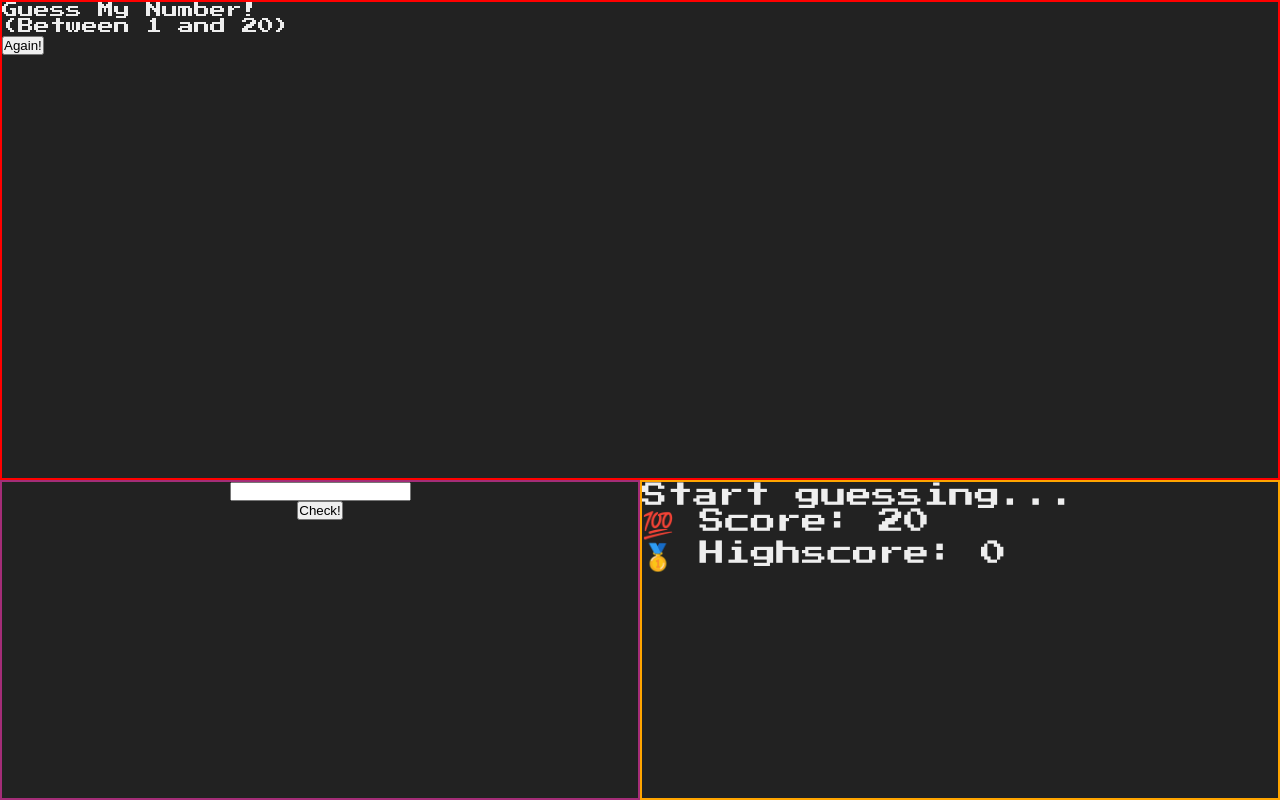
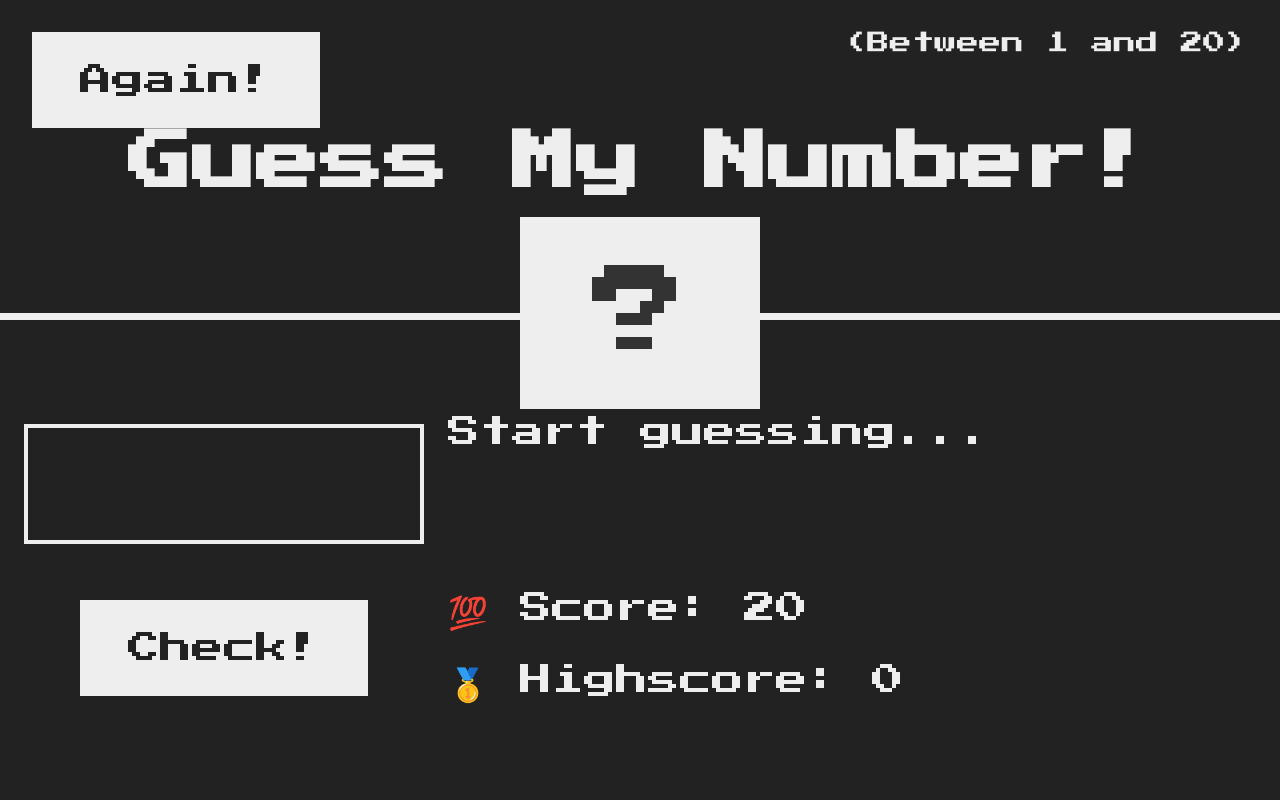
Before and after one commit to Adelsimed/Guess-my-number, a plain HTML site: page index.html in a window 1280 px wide. Drawn offline with Linux system fonts and the light colour scheme.

Commit message:
styling the layout and elements

```diff
--- a/index.html
+++ b/index.html
@@ -2,16 +2,17 @@
 <html lang="en">
   <head>
     <meta charset="UTF-8" />
-    <meta http-equiv="X-UA-Compatible" content="IE=edge" />
     <meta name="viewport" content="width=device-width, initial-scale=1.0" />
+    <meta http-equiv="X-UA-Compatible" content="ie=edge" />
+    <link rel="stylesheet" href="style.css" />
     <title>Guess My Number!</title>
-    <link rel="stylesheet" href="style.css" />
   </head>
   <body>
     <header>
-      <p class="guess">Guess My Number!</p>
+      <h1>Guess My Number!</h1>
       <p class="between">(Between 1 and 20)</p>
       <button class="btn again">Again!</button>
+      <div class="number">?</div>
     </header>
     <main>
       <section class="left">
@@ -19,12 +20,15 @@
         <button class="btn check">Check!</button>
       </section>
       <section class="right">
-        <p class="message">Start guessing...</p>
-        <p class="label-score">💯 Score: <span class="score">20</span></p>
-        <p class="label-highscore">
-          🥇 Highscore: <span class="highscore">0</span>
-        </p>
+        <section class="right">
+          <p class="message">Start guessing...</p>
+          <p class="label-score">💯 Score: <span class="score">20</span></p>
+          <p class="label-highscore">
+            🥇 Highscore: <span class="highscore">0</span>
+          </p>
+        </section>
       </section>
     </main>
+    <script src="script.js"></script>
   </body>
 </html>
--- a/style.css
+++ b/style.css
@@ -22,8 +22,6 @@ body {
 header {
   position: relative;
   height: 60vh;
-  border-bottom: 7px solid #eee;
-  border: solid red 2px;
 }
 
 main {
@@ -32,7 +30,6 @@ main {
 }
 
 .left {
-  border: solid 2px rgb(164, 45, 120);
   width: 52rem;
   display: flex;
   flex-direction: column;
@@ -40,7 +37,101 @@ main {
 }
 
 .right {
-  border: solid 2px orange;
   width: 52rem;
   font-size: 1.6rem;
 }
+
+/* LAYOUT */
+header {
+  position: relative;
+  height: 40vh;
+  border-bottom: 7px solid #eee;
+}
+
+main {
+  height: 60vh;
+  color: #eee;
+  display: flex;
+  align-items: center;
+  justify-content: space-around;
+}
+
+.left {
+  width: 52rem;
+  display: flex;
+  flex-direction: column;
+  align-items: center;
+}
+.right {
+  width: 52rem;
+  font-size: 2rem;
+}
+
+/* ELEMENTS STYLE */
+h1 {
+  font-size: 4rem;
+  text-align: center;
+  position: absolute;
+  width: 100%;
+  top: 52%;
+  left: 50%;
+  transform: translate(-50%, -50%);
+}
+
+.number {
+  background: #eee;
+  color: #333;
+  font-size: 6rem;
+  width: 15rem;
+  padding: 3rem 0rem;
+  text-align: center;
+  position: absolute;
+  bottom: 0;
+  left: 50%;
+  transform: translate(-50%, 50%);
+}
+
+.between {
+  font-size: 1.4rem;
+  position: absolute;
+  top: 2rem;
+  right: 2rem;
+}
+
+.again {
+  position: absolute;
+  top: 2rem;
+  left: 2rem;
+}
+.guess {
+  background: none;
+  border: 4px solid #eee;
+  font-family: inherit;
+  color: inherit;
+  font-size: 3rem;
+  padding: 2rem;
+  width: 25rem;
+  text-align: center;
+  display: block;
+  margin-bottom: 3.5rem;
+}
+.btn {
+  border: none;
+  background-color: #eee;
+  color: #222;
+  font-size: 2rem;
+  font-family: inherit;
+  padding: 2rem 3rem;
+  cursor: pointer;
+}
+.btn:hover {
+  background-color: #ccc;
+}
+.message {
+  margin-bottom: 8rem;
+  height: 3rem;
+}
+
+.label-score {
+  margin-bottom: 2rem;
+}
```
